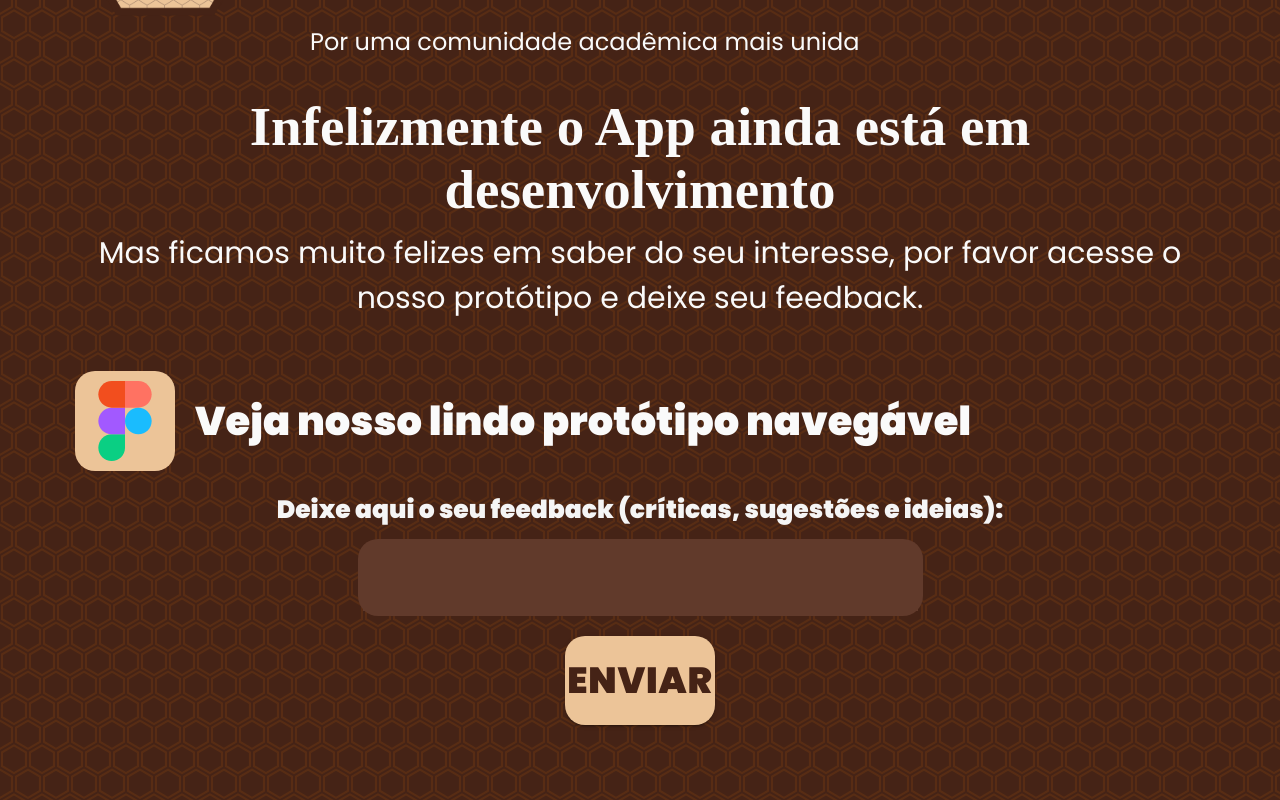
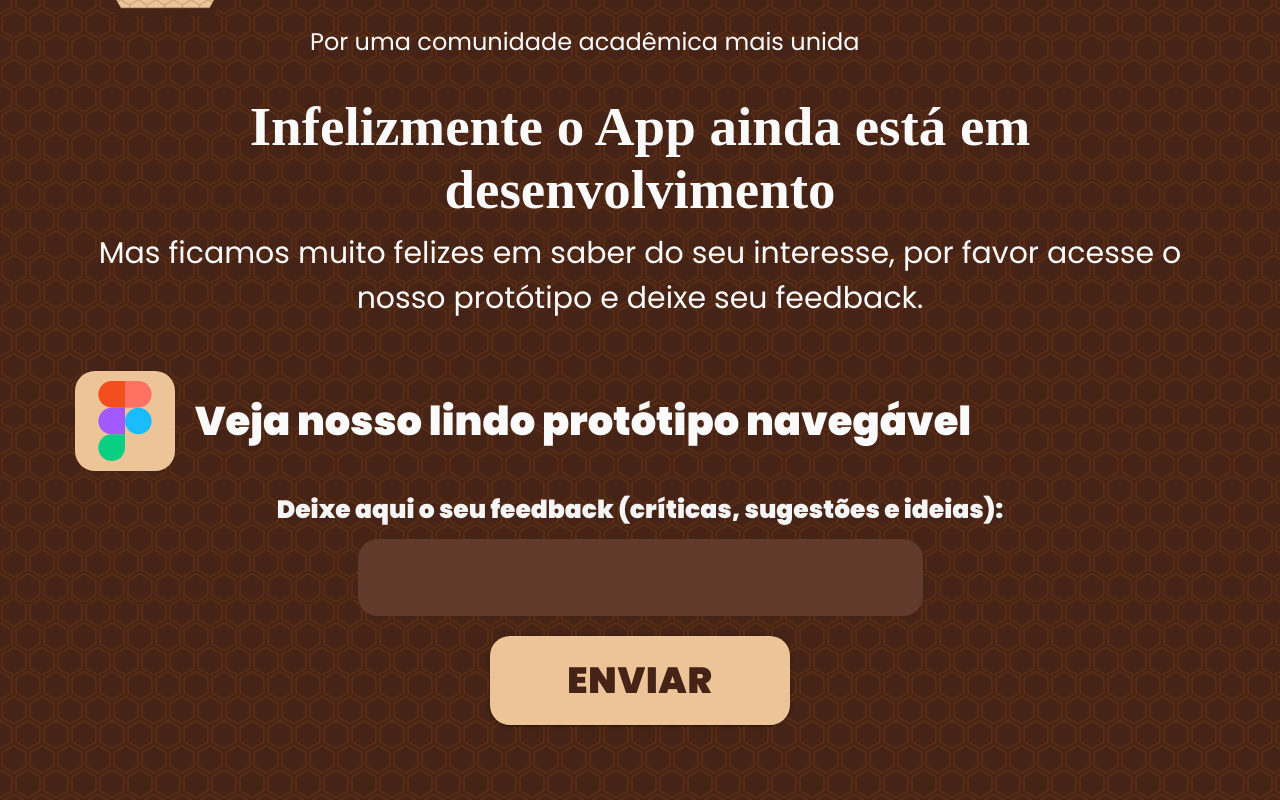
Before and after one commit to hack-a-ton-pet/colmeia, a React (Create React App) app: page / in a window 1280 px wide. Both pictures are taken after a click on the button "ACESSE AGORA!". Built offline with nearby package versions, Linux system fonts and the light colour scheme; a web font is replaced by a local one.

Commit message:
fix url root

```diff
--- a/src/views/feedback/styles.css
+++ b/src/views/feedback/styles.css
@@ -48,7 +48,7 @@
 }
 
 .feedback .body .feedback-container .appbutton {
-	width: 150px;
+	width: 300px;
 	margin-top: 20px;
 }
 
```
